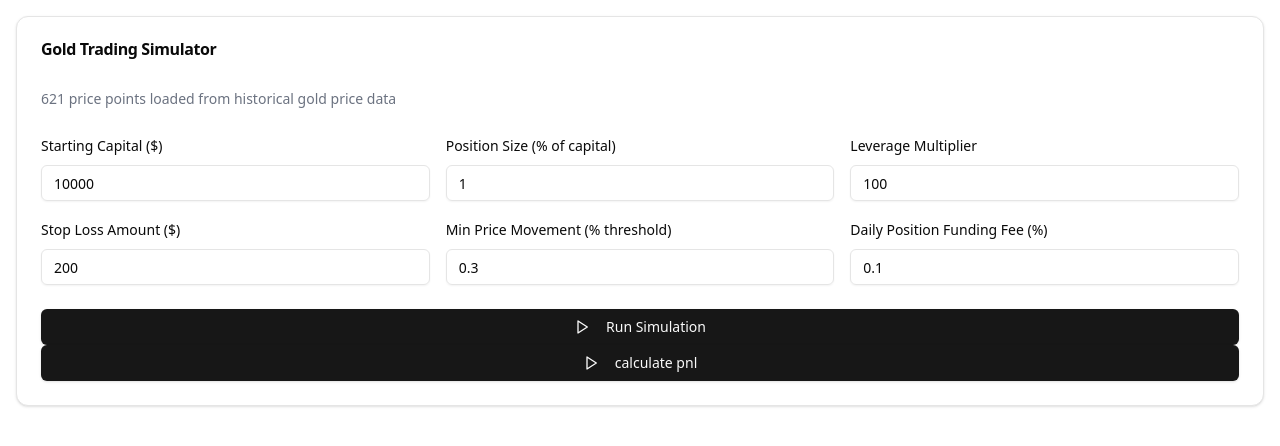
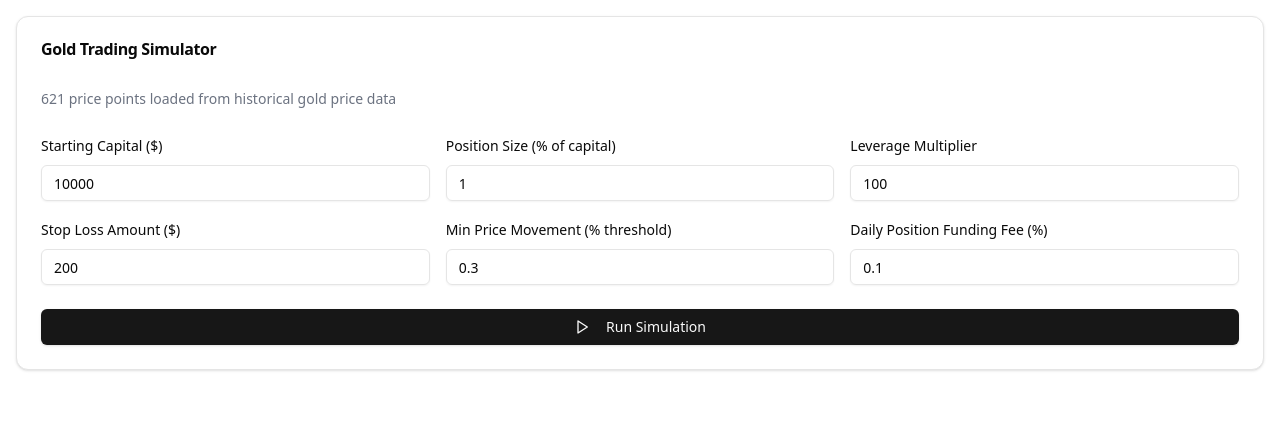
Before and after one commit to karim-coder/gold-simulation, a React (Vite) app: page / in a window 1280 px wide. Shown: the top 446 px of the page. Built offline with nearby package versions, Linux system fonts and the light colour scheme.

Commit message:
hide calculate pnl button

```diff
--- a/src/App.tsx
+++ b/src/App.tsx
@@ -720,9 +720,9 @@ const TradingSimulator: React.FC = () => {
           <Button onClick={runSimulation} className="w-full">
             <Play className="mr-2 h-4 w-4" /> Run Simulation
           </Button>
-          <Button onClick={calculateTotalPnL} className="w-full">
+          {/* <Button onClick={calculateTotalPnL} className="w-full">
             <Play className="mr-2 h-4 w-4" /> calculate pnl
-          </Button>
+          </Button> */}
         </CardContent>
       </Card>
 
```
